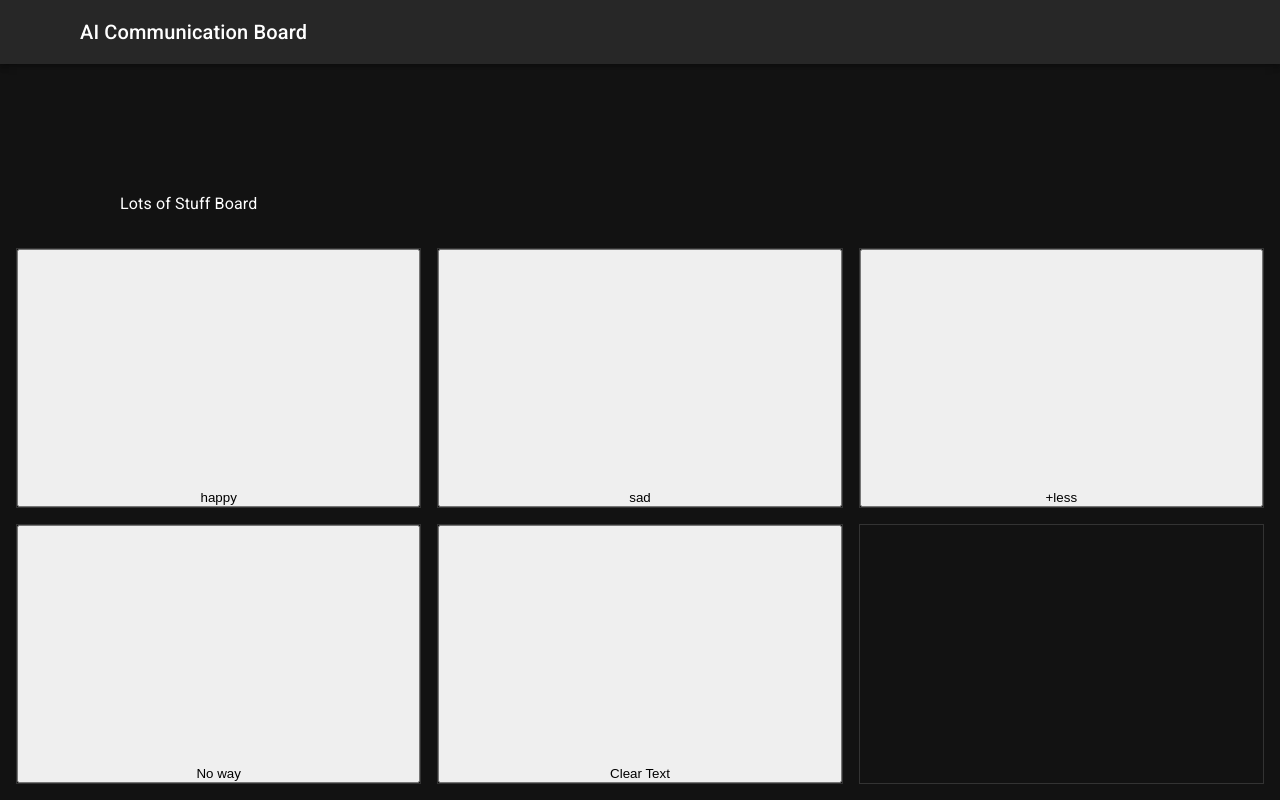
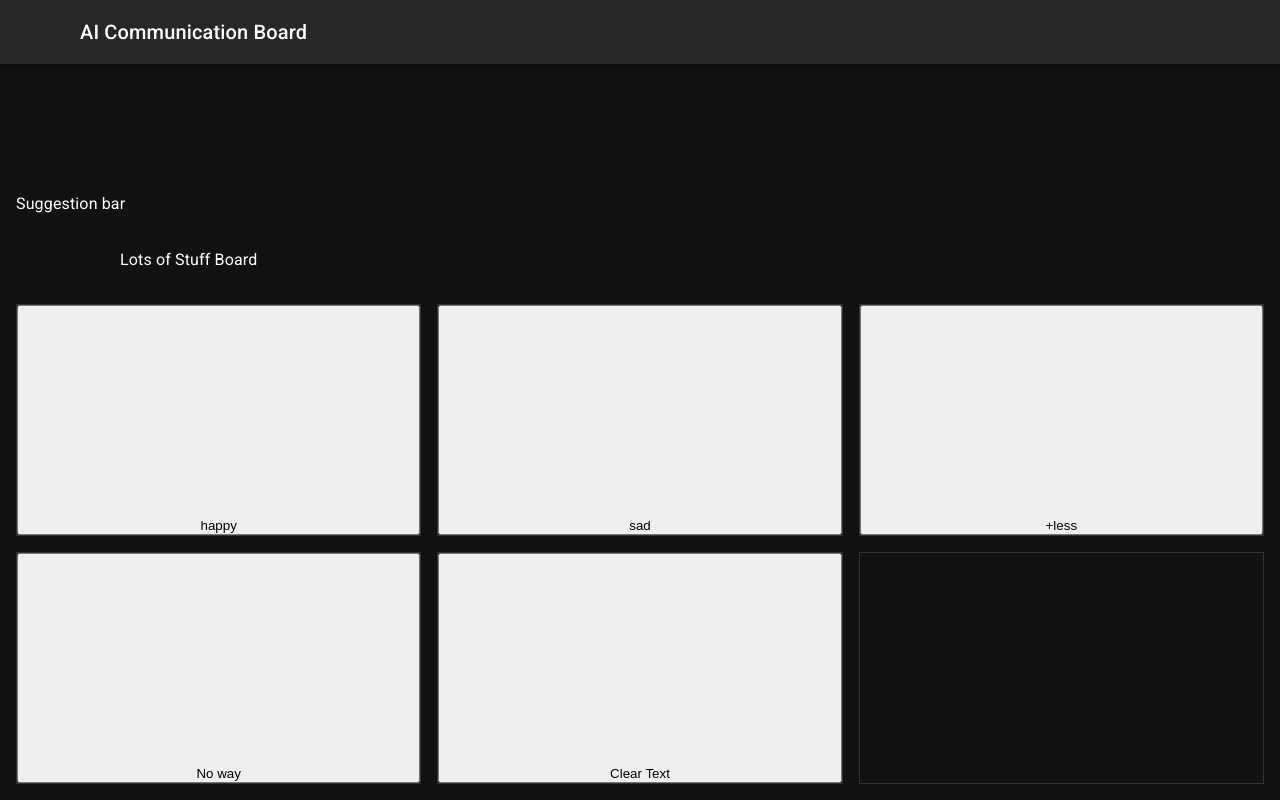
Before and after one commit to shayc/ai-communication-board, a React (Vite) app: page / in a window 1280 px wide. Built offline with nearby package versions, Linux system fonts and the light colour scheme; some icons are missing.

Commit message:
feat: add SuggestionBar component to CommunicationBoard for enhanced user interaction

```diff
--- a/src/components/CommunicationBoard/CommunicationBoard.tsx
+++ b/src/components/CommunicationBoard/CommunicationBoard.tsx
@@ -6,6 +6,7 @@ import { NavigationBar } from "./NavigationBar/NavigationBar";
 import { useNavigation } from "./NavigationBar/useNavigation";
 import { SentenceBar } from "./SentenceBar/SentenceBar";
 import { useSentence } from "./SentenceBar/useSentence";
+import { SuggestionBar } from "./SuggestionBar/SuggestionBar";
 import { Tile } from "./Tile/Tile";
 import type { BoardButton } from "./types";
 import { useCommunicationBoard } from "./useCommunicationBoard";
@@ -24,6 +25,8 @@ export function CommunicationBoard() {
         onClearClick={() => sentence.clear()}
         onBackspaceClick={() => sentence.removeLastWord()}
       />
+
+      <SuggestionBar />
 
       <NavigationBar
         title={board.name}
--- /dev/null
+++ b/src/components/CommunicationBoard/SuggestionBar/SuggestionBar.module.css
@@ -0,0 +1,6 @@
+.root {
+  height: 56px;
+  display: flex;
+  align-items: center;
+  padding: var(--padding);
+}
--- /dev/null
+++ b/src/components/CommunicationBoard/SuggestionBar/SuggestionBar.tsx
@@ -0,0 +1,5 @@
+import classes from "./SuggestionBar.module.css";
+
+export function SuggestionBar() {
+  return <div className={classes.root}>Suggestion bar</div>;
+}
--- /dev/null
+++ b/src/components/CommunicationBoard/SuggestionBar/useSuggestion.ts
@@ -0,0 +1,4 @@
+
+export function useSuggestion() {
+  return {};
+}
```
